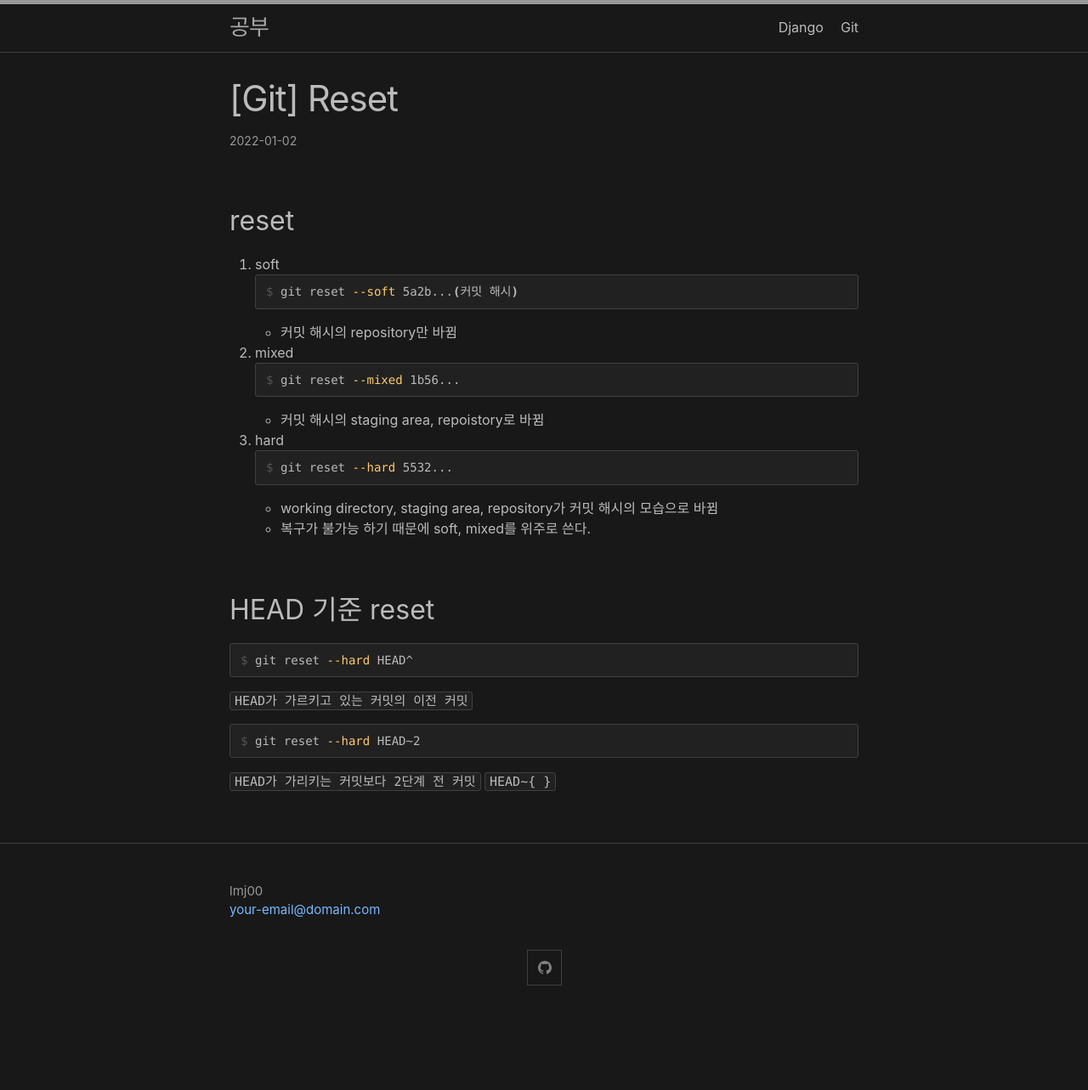
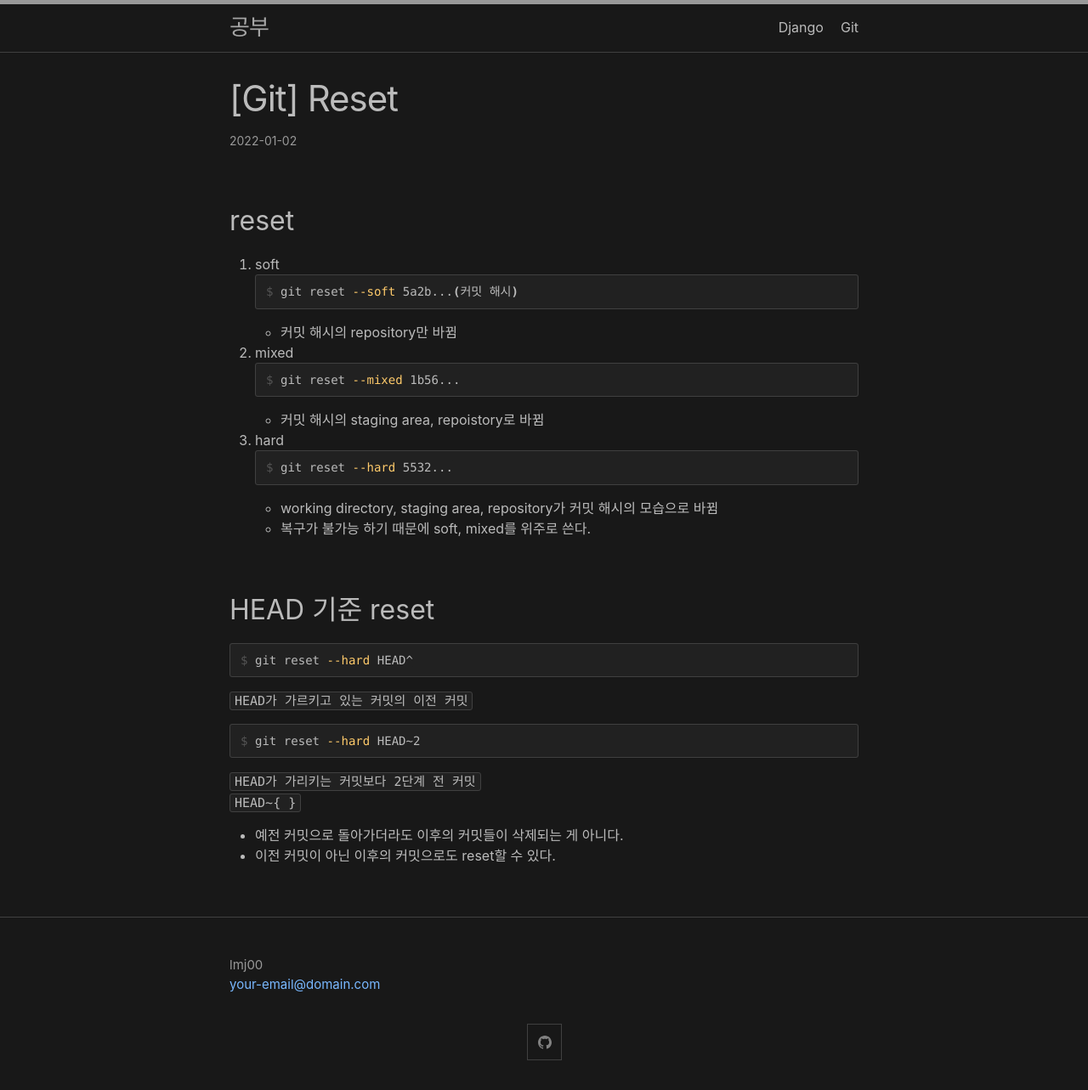
Before and after one commit to lmj00/lmj00.github.io, a Jekyll site: the page built from _posts/git/2022-01-02-Git-reset.MD, in a window 1280 px wide. Shown: the whole page at 85% size. Built offline with Jekyll 4.4.1, drawn with Linux system fonts in a browser that asks for light colours; before the commit the page ends 1195 px from its top, so only the background shows below that.

Commit message:
Feat: git reset

````diff
--- a/_posts/git/2022-01-02-Git-reset.MD
+++ b/_posts/git/2022-01-02-Git-reset.MD
@@ -38,5 +38,10 @@ $ git reset --hard HEAD^
 ```terminal
 $ git reset --hard HEAD~2
 ```
-`HEAD가 가리키는 커밋보다 2단계 전 커밋`
+`HEAD가 가리키는 커밋보다 2단계 전 커밋`<br>
 `HEAD~{ }`
+
+
+
+- 예전 커밋으로 돌아가더라도 이후의 커밋들이 삭제되는 게 아니다.
+- 이전 커밋이 아닌 이후의 커밋으로도 reset할 수 있다.
````
